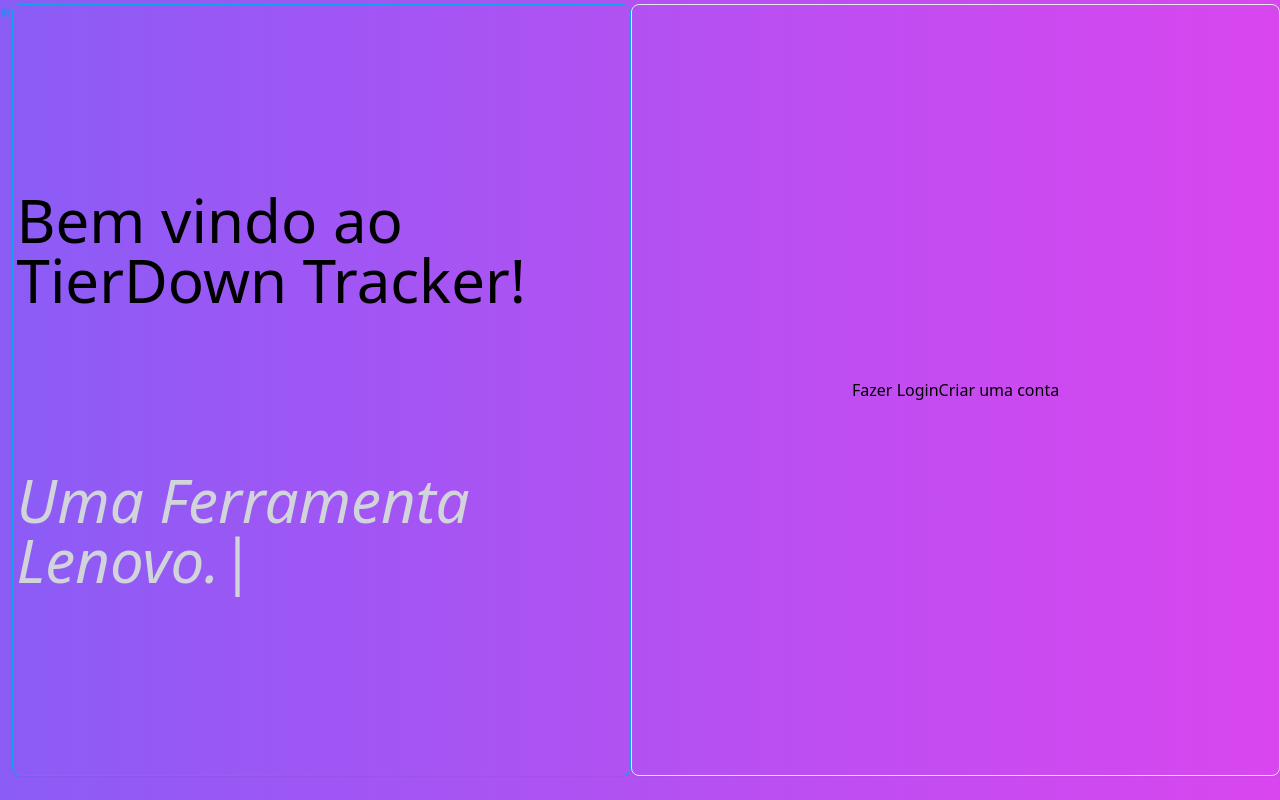
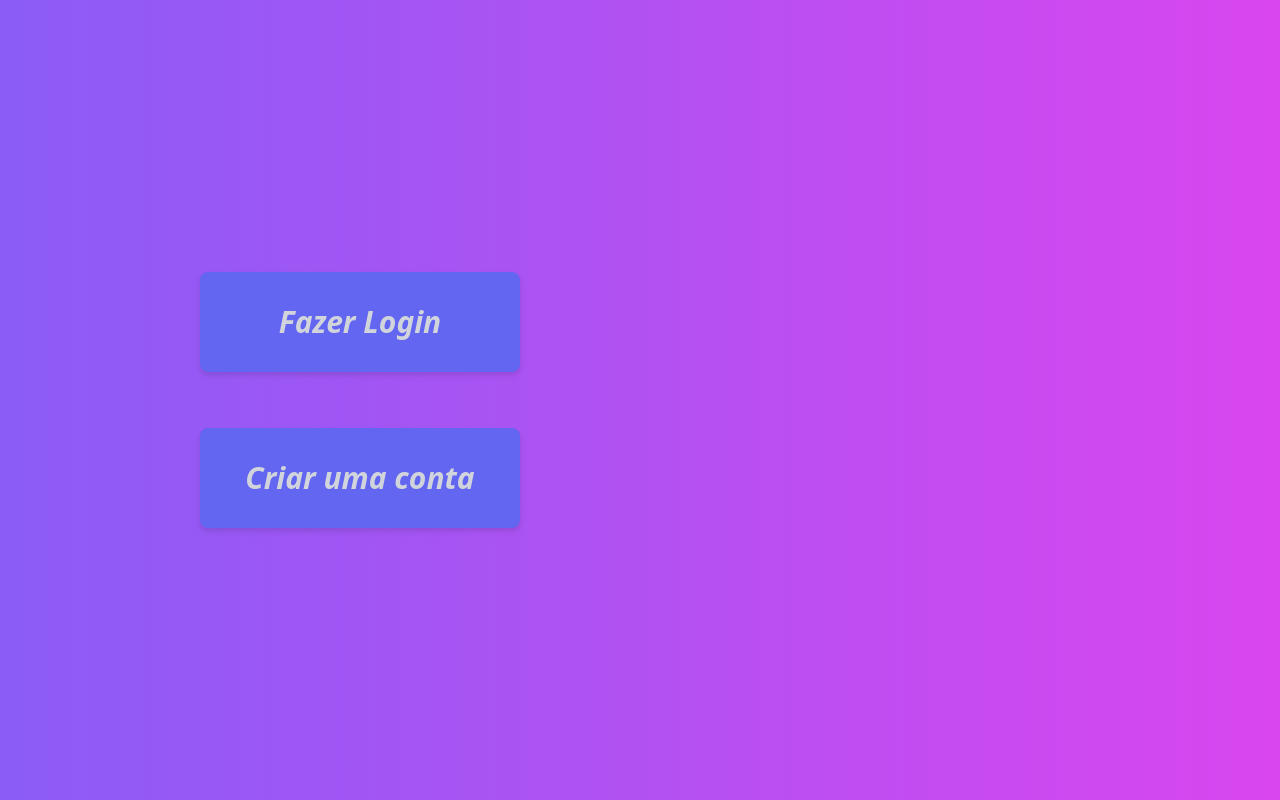
Before and after one commit to pkamibayashi/TierDown-React, a React (Vite) app: page / in a window 1280 px wide. Built offline with nearby package versions, Linux system fonts and the light colour scheme.

Commit message:
styling homepage

```diff
--- a/src/index.css
+++ b/src/index.css
@@ -7,4 +7,5 @@
   .container {
     @apply mx-auto max-w-7xl border rounded-lg mb-6 py-1 my-1 shadow-sm sm:px-6 lg:px-8;
   }
+
 }
--- a/src/pages/Home/index.jsx
+++ b/src/pages/Home/index.jsx
@@ -1,28 +1,33 @@
-import { HomeIcon } from "@heroicons/react/24/solid";
-import { TypeAnimation } from "react-type-animation";
-import { Link } from "react-router-dom";
+import { HomeIcon } from '@heroicons/react/24/solid';
+import { TypeAnimation } from 'react-type-animation';
+import { Link } from 'react-router-dom';
 
 export function Home() {
   return (
-    <div className="flex flex-auto justify-between h-screen bg-gradient-to-r from-violet-500 to-fuchsia-500">
-      <HomeIcon className="h-6 w-6 text-blue-500" />
-      <div className="text-6xl flex flex-col items-center justify-center container mx-auto px-1 border-sky-500  gap-y-20 space-y-20 p-10">
-        <h1>Bem vindo ao TierDown Tracker! </h1>
+    <div className=" h-screen flex flex-row px-20  bg-gradient-to-r from-violet-500 to-fuchsia-500">
+      <div className="text-6xl flex flex-col items-center justify-center w-2/4 px-1 gap-y-20 space-y-40 p-10 md: hidden ">
+        <h1 className="italic text-white	font-semibold">
+          Bem vindo ao TearDown Tracker!{' '}
+        </h1>
         <TypeAnimation
-          className="text-gray-300 italic "
-          sequence={["Uma Ferramenta Lenovo.", 10000, ""]}
+          className="text-gray-300 italic drop-shadow-lg "
+          sequence={['Uma Ferramenta Lenovo.', 10000, '']}
           speed={20}
           wrapper="h2"
           repeat={Infinity}
         />
       </div>
 
-      <div className="container flex items-center justify-center">
+      <div className="flex items-center justify-center w-2/4 flex-col gap-14 md:  flex justify-center	items-center">
         <Link to="/login">
-          <button>Fazer Login</button>
+          <button className=" bg-indigo-500 px-4 py-8 w-80 text-3xl text-gray-300 italic rounded-lg drop-shadow-md hover:bg-indigo-600 font-semibold">
+            Fazer Login
+          </button>
         </Link>
         <Link to="/signup">
-          <button>Criar uma conta</button>
+          <button className=" bg-indigo-500 px-4  py-8 w-80 text-3xl text-gray-300 italic rounded-lg drop-shadow-md hover:bg-indigo-600 font-semibold">
+            Criar uma conta
+          </button>
         </Link>
       </div>
     </div>
```
